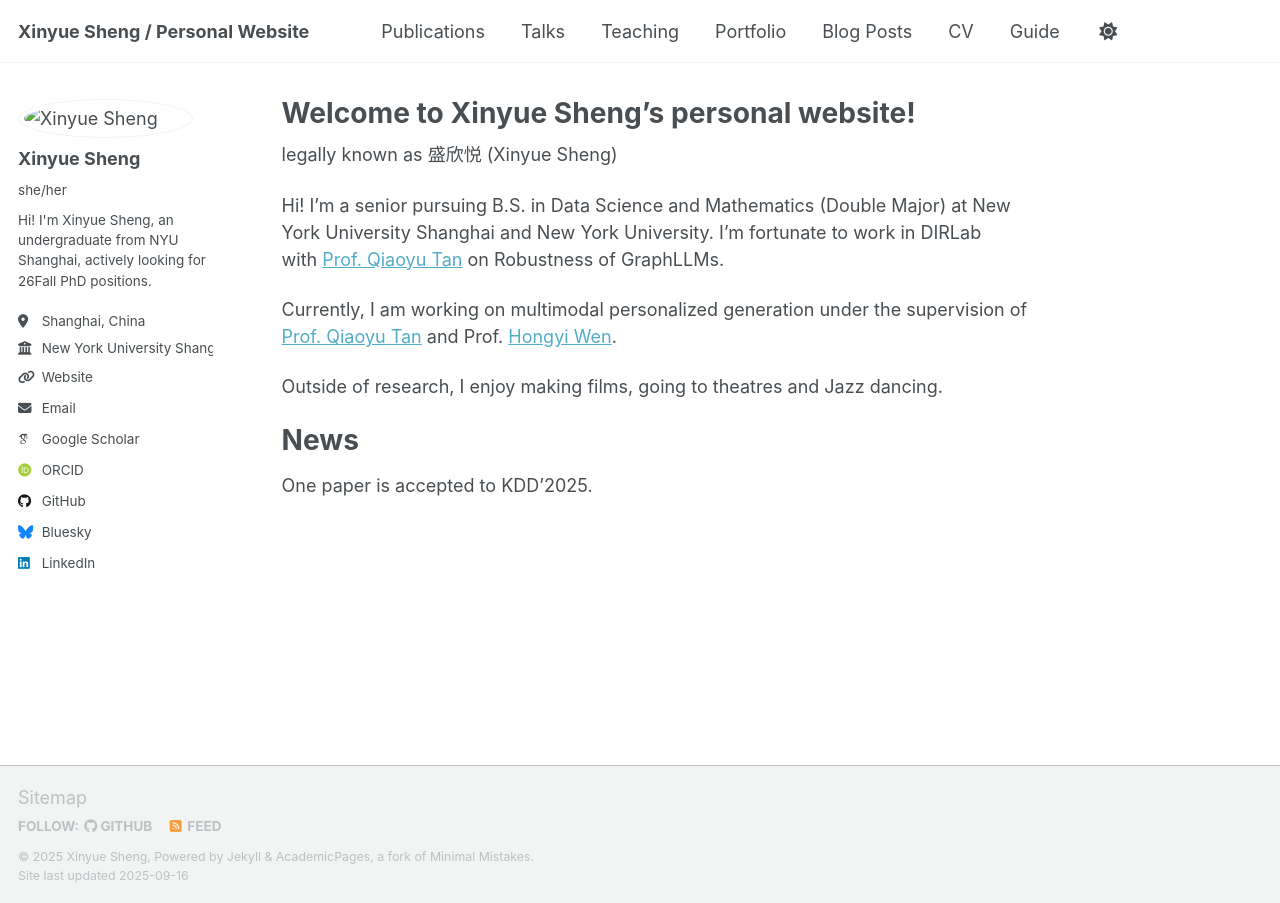
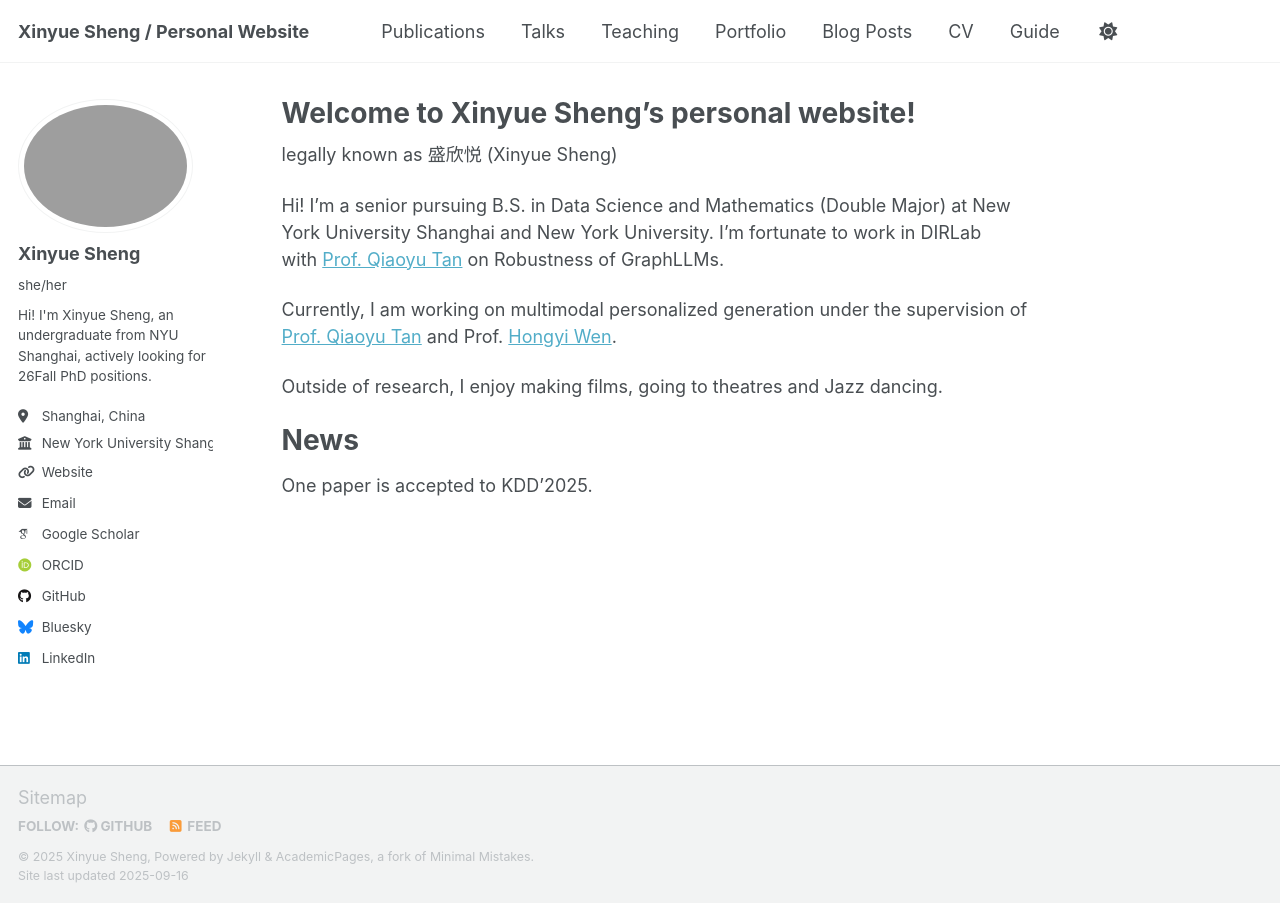
Before and after one commit to Xinyue-Sheng/Xinyue-Sheng.github.io, a Jekyll site: the page built from _pages/about.md, in a window 1280 px wide. Built offline with Jekyll 4.4.1, drawn with Linux system fonts in a browser that asks for light colours; some web fonts are replaced; a script that is not in the unit is left out.

Commit message:
Update _config.yml

```diff
--- a/_config.yml
+++ b/_config.yml
@@ -23,7 +23,7 @@ repository               : "Xinyue-Sheng/Xinyue-Sheng.github.io.git"
 #               Additional customization can be done by editing /_includes/author-profile.html
 author:
   # Biographic information
-  avatar           : "/images/personal_web_profile.jpg"
+  avatar           : "images/profile.png"
   name             : "Xinyue Sheng"
   pronouns         : "she/her"
   bio              : "Hi! I'm Xinyue Sheng, an undergraduate from NYU Shanghai, actively looking for 26Fall PhD positions."
```
